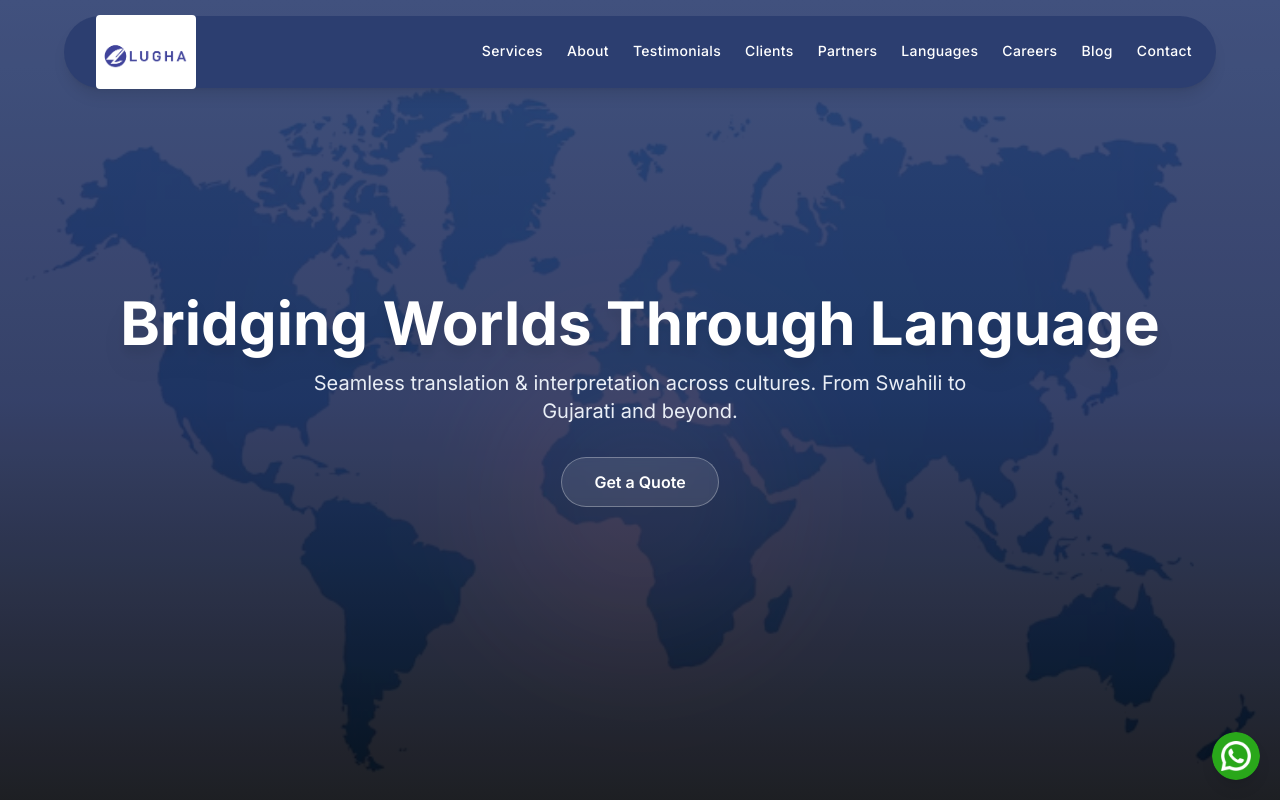
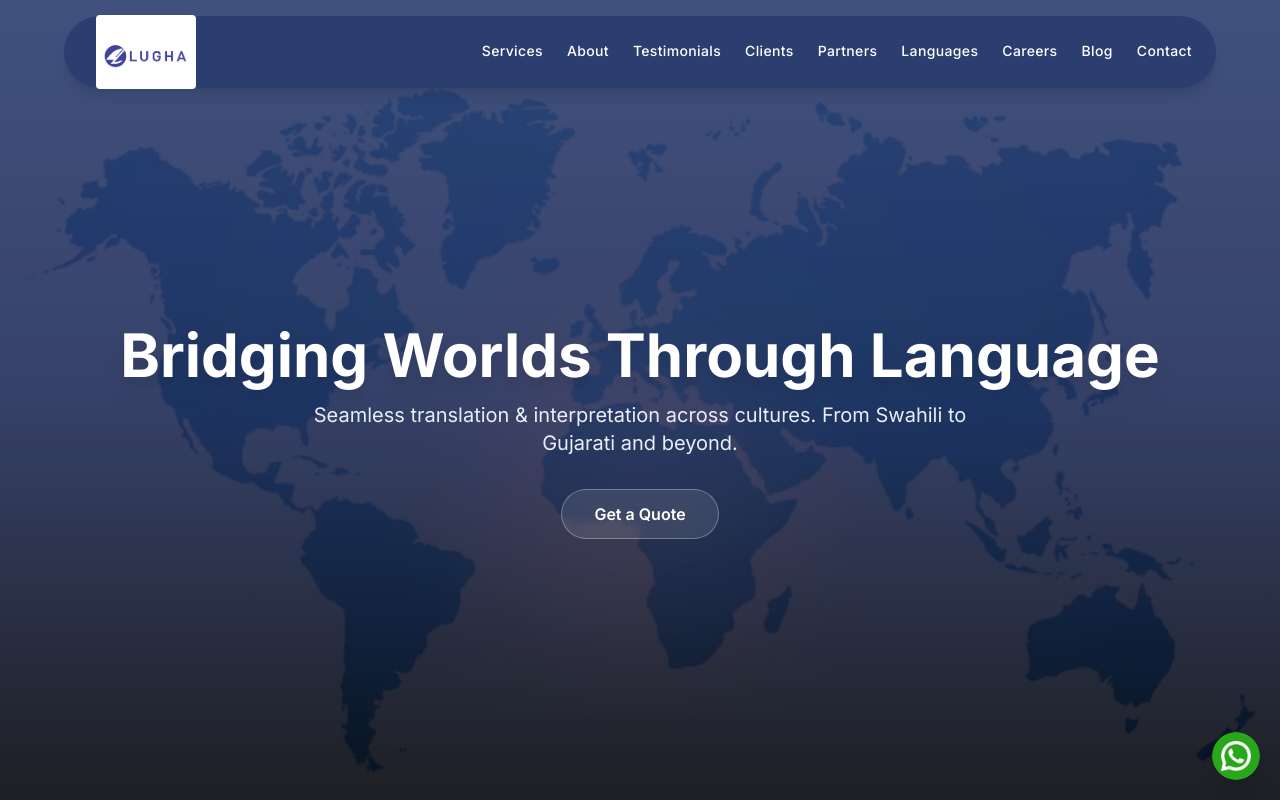
Before and after one commit to devis998/lugha-website1.0, a Next.js app: page / in a window 1280 px wide. Shown: the top 800 px of the page. Built offline with nearby package versions, Linux system fonts and the light colour scheme.

Commit message:
Update Hero.tsx

```diff
--- a/app/sections/Hero.tsx
+++ b/app/sections/Hero.tsx
@@ -11,7 +11,7 @@ export default function Hero() {
   }, [])
 
   return (
-    <section className="relative min-h-screen bg-lugha-navy flex flex-col items-center justify-center px-6 md:px-20 py-24 overflow-hidden text-center font-sans">
+    <section className="relative min-h-screen bg-lugha-navy flex flex-col items-center justify-center px-6 md:px-20 pt-36 pb-20 overflow-hidden text-center font-sans">
 
       {/* 🌌 BACKGROUND GLOW or IMAGE */}
       <div className="absolute inset-0 z-0 bg-gradient-to-b from-lugha-navy via-[#1E2A55] to-black opacity-90" />
```
